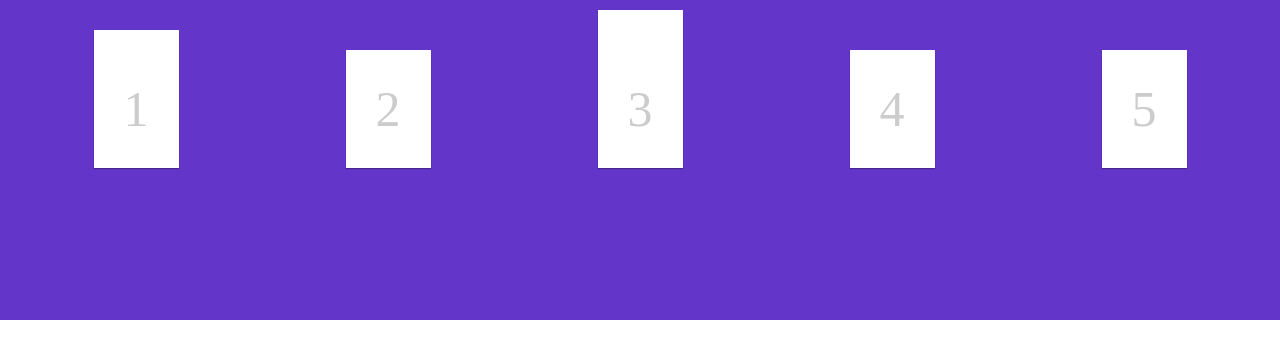
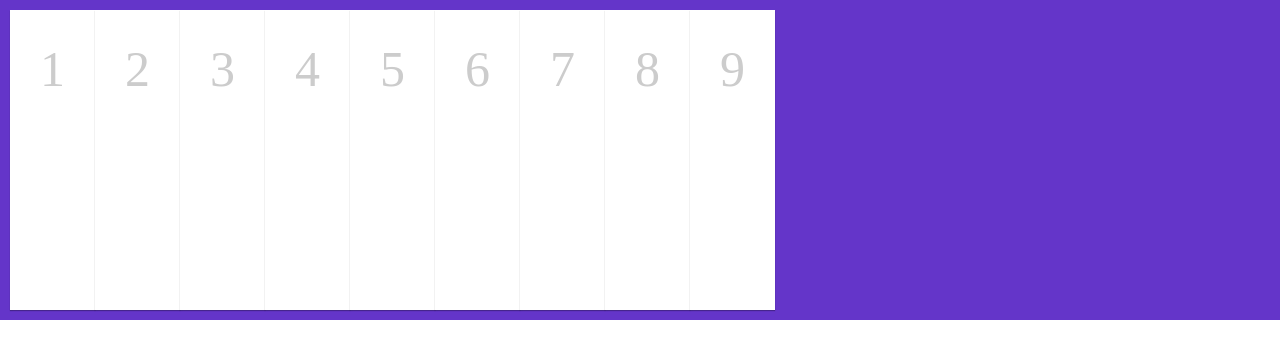
Before and after one commit to xiaobin1204/flexbox, a website: page index.html in a window 1280 px wide. Drawn offline with Linux system fonts and the light colour scheme.

Commit message:
column默认对齐方式

```diff
--- a/index.html
+++ b/index.html
@@ -13,11 +13,11 @@
   <div class="item item-3"><span> 3 </span></div>
   <div class="item item-4"><span> 4 </span></div>
   <div class="item item-5"><span> 5 </span></div>
-  <!-- <div class="item item-6"><span> 6 </span></div>
+  <div class="item item-6"><span> 6 </span></div>
   <div class="item item-7"><span> 7 </span></div>
   <div class="item item-8"><span> 8 </span></div>
   <div class="item item-9"><span> 9 </span></div>
-  <div class="item item-10"><span> 10 </span></div>
+  <!-- <div class="item item-10"><span> 10 </span></div>
   <div class="item item-11"><span> 11 </span></div>
   <div class="item item-12"><span> 12 </span></div> -->
 </div>
--- a/styles/style.css
+++ b/styles/style.css
@@ -1,15 +1,7 @@
 .container {
   /*行内容器*/
   display: flex;
-  /*元素间的间距对齐 添加间隔 给项目的周围也添加一个间隔*/
-  justify-content: space-around;
+  flex-wrap: wrap;
   height: 300px;
-  /*项目内垂直对齐 机械对齐*/
-  align-items: baseline;
+  align-content: stretch;
 }
-.item-1 {
-  padding-top: 50px;
-}
-.item-3 {
-  padding-top: 70px;
-}
```
